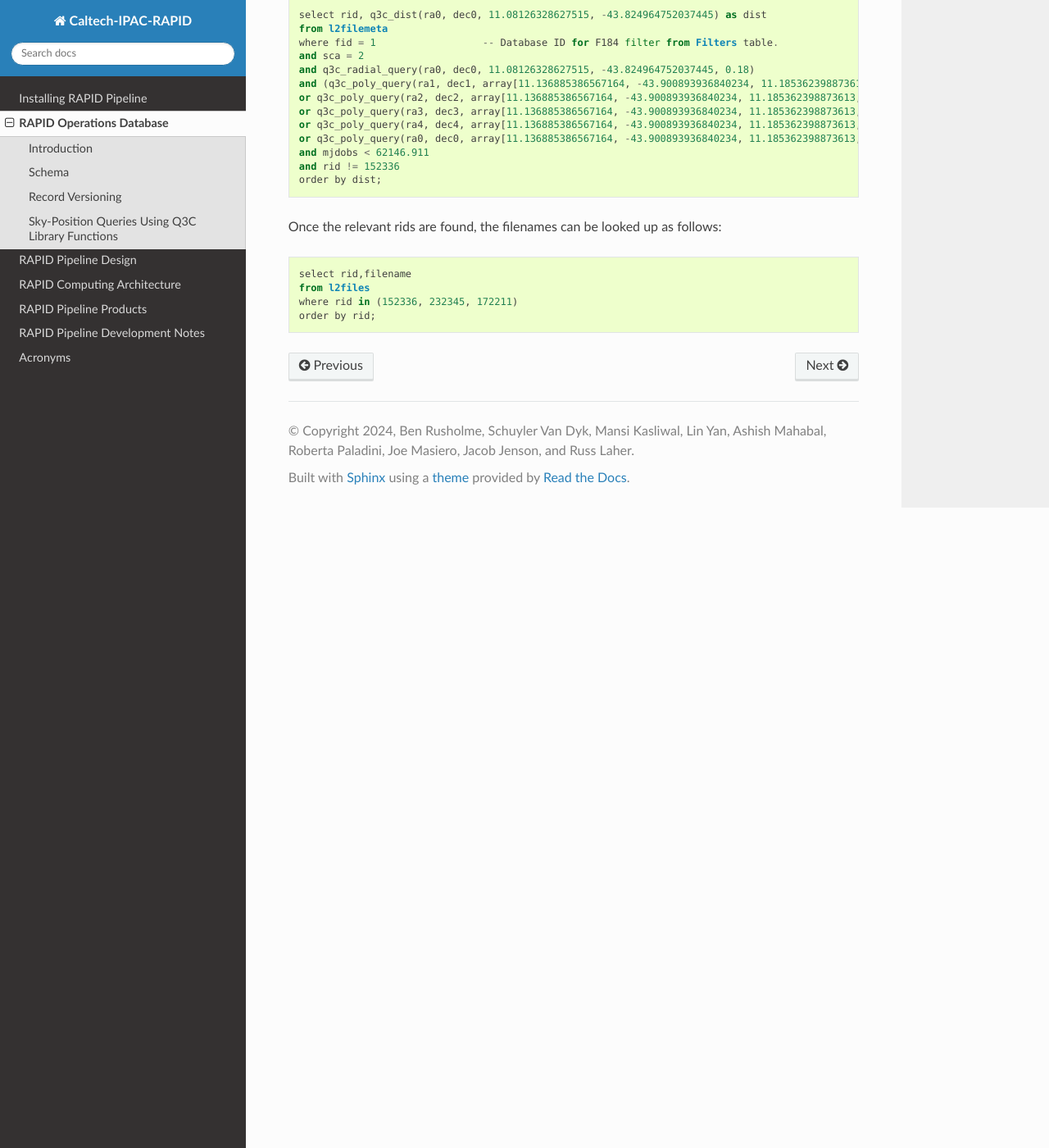
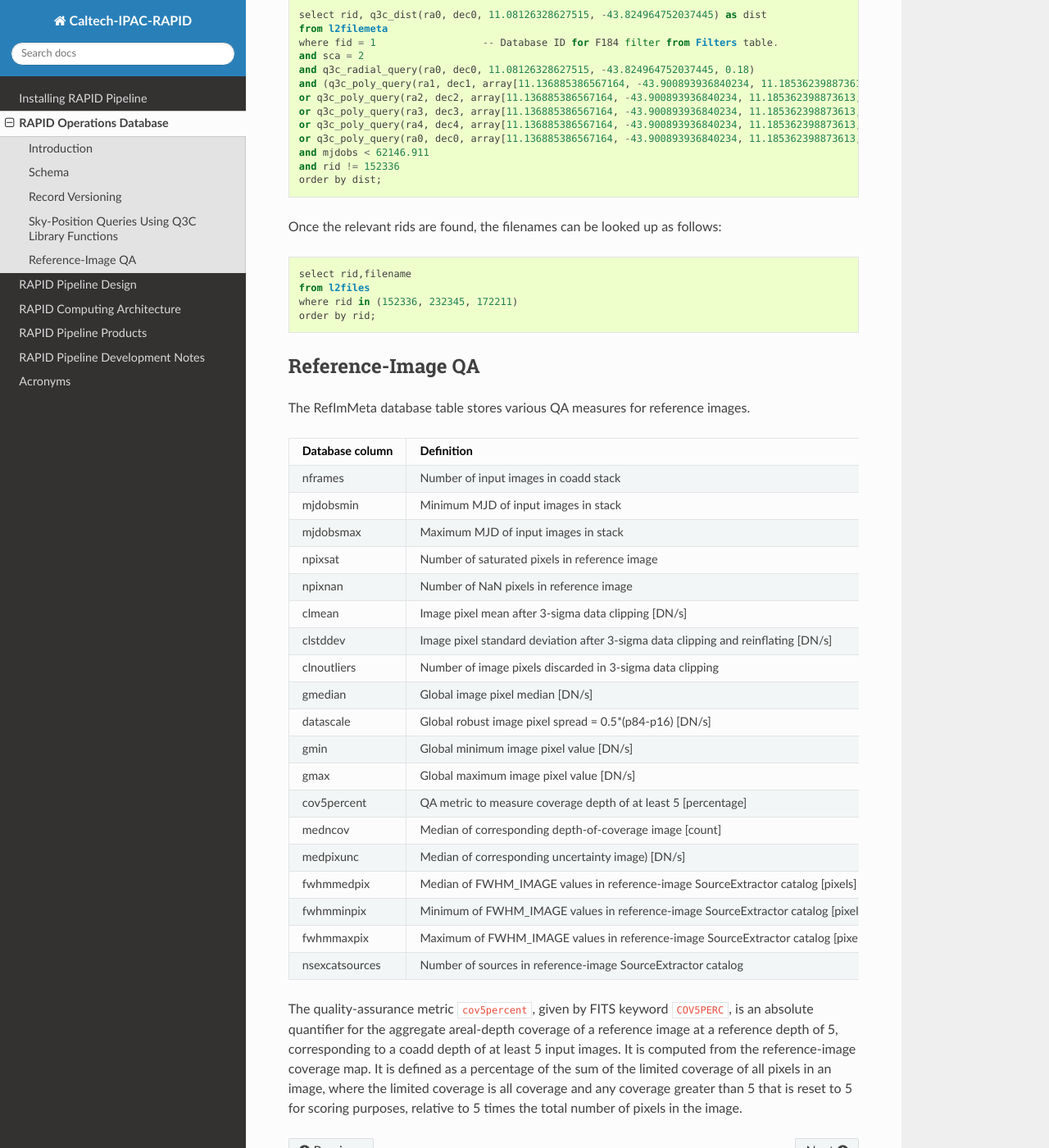
Before and after one commit to Caltech-IPAC/rapid, a Sphinx documentation site: the page built from docs/source/db/db.rst, in a window 1280 px wide and 1400 px high, scrolled down 2456 px. Shown: the whole window at 82% size. Built offline with Sphinx 7.4.7 and the Read the Docs theme 3.1.0, drawn with Linux system fonts in a browser that asks for light colours; formulas are drawn with MathJax 3.

Commit message:
Added section entitled Reference-Image QA.

```diff
--- a/docs/source/db/db.rst
+++ b/docs/source/db/db.rst
@@ -97,3 +97,59 @@ Once the relevant rids are found, the filenames can be looked up as follows:
     from l2files
     where rid in (152336, 232345, 172211)
     order by rid;
+
+
+Reference-Image QA
+************************************
+
+The RefImMeta database table stores various QA measures for reference images.
+
++--------------------+-----------------------------------------------------------------------------------+
+| Database column    | Definition                                                                        |
++====================+===================================================================================+
+| nframes            | Number of input images in coadd stack                                             |
++--------------------+-----------------------------------------------------------------------------------+
+| mjdobsmin          | Minimum MJD of input images in stack                                              |
++--------------------+-----------------------------------------------------------------------------------+
+| mjdobsmax          | Maximum MJD of input images in stack                                              |
++--------------------+-----------------------------------------------------------------------------------+
+| npixsat            | Number of saturated pixels in reference image                                     |
++--------------------+-----------------------------------------------------------------------------------+
+| npixnan            | Number of NaN pixels in reference image                                           |
++--------------------+-----------------------------------------------------------------------------------+
+| clmean             | Image pixel mean after 3-sigma data clipping [DN/s]                               |
++--------------------+-----------------------------------------------------------------------------------+
+| clstddev           | Image pixel standard deviation after 3-sigma data clipping and reinflating [DN/s] |
++--------------------+-----------------------------------------------------------------------------------+
+| clnoutliers        | Number of image pixels discarded in 3-sigma data clipping                         |
++--------------------+-----------------------------------------------------------------------------------+
+| gmedian            | Global image pixel median [DN/s]                                                  |
++--------------------+-----------------------------------------------------------------------------------+
+| datascale          | Global robust image pixel spread = 0.5*(p84-p16) [DN/s]                           |
++--------------------+-----------------------------------------------------------------------------------+
+| gmin               | Global minimum image pixel value [DN/s]                                           |
++--------------------+-----------------------------------------------------------------------------------+
+| gmax               | Global maximum image pixel value [DN/s]                                           |
++--------------------+-----------------------------------------------------------------------------------+
+| cov5percent        | QA metric to measure coverage depth of at least 5 [percentage]                    |
++--------------------+-----------------------------------------------------------------------------------+
+| medncov            | Median of corresponding depth-of-coverage image [count]                           |
++--------------------+-----------------------------------------------------------------------------------+
+| medpixunc          | Median of corresponding uncertainty image) [DN/s]                                 |
++--------------------+-----------------------------------------------------------------------------------+
+| fwhmmedpix         | Median of FWHM_IMAGE values in reference-image SourceExtractor catalog [pixels]   |
++--------------------+-----------------------------------------------------------------------------------+
+| fwhmminpix         | Minimum of FWHM_IMAGE values in reference-image SourceExtractor catalog [pixels]  |
++--------------------+-----------------------------------------------------------------------------------+
+| fwhmmaxpix         | Maximum of FWHM_IMAGE values in reference-image SourceExtractor catalog [pixels]  |
++--------------------+-----------------------------------------------------------------------------------+
+| nsexcatsources     | Number of sources in reference-image SourceExtractor catalog                      |
++--------------------+-----------------------------------------------------------------------------------+
+
+The quality-assurance metric ``cov5percent``, given by FITS keyword ``COV5PERC``,
+is an absolute quantifier for the aggregate areal-depth coverage of a reference image at a
+reference depth of 5, corresponding to a coadd depth of at least 5 input images.
+It is computed from the reference-image coverage map.
+It is defined as a percentage of the sum of the limited coverage of all pixels in an image,
+where the limited coverage is all coverage and any coverage greater than 5 that is reset to 5
+for scoring purposes, relative to 5 times the total number of pixels in the image.
```
